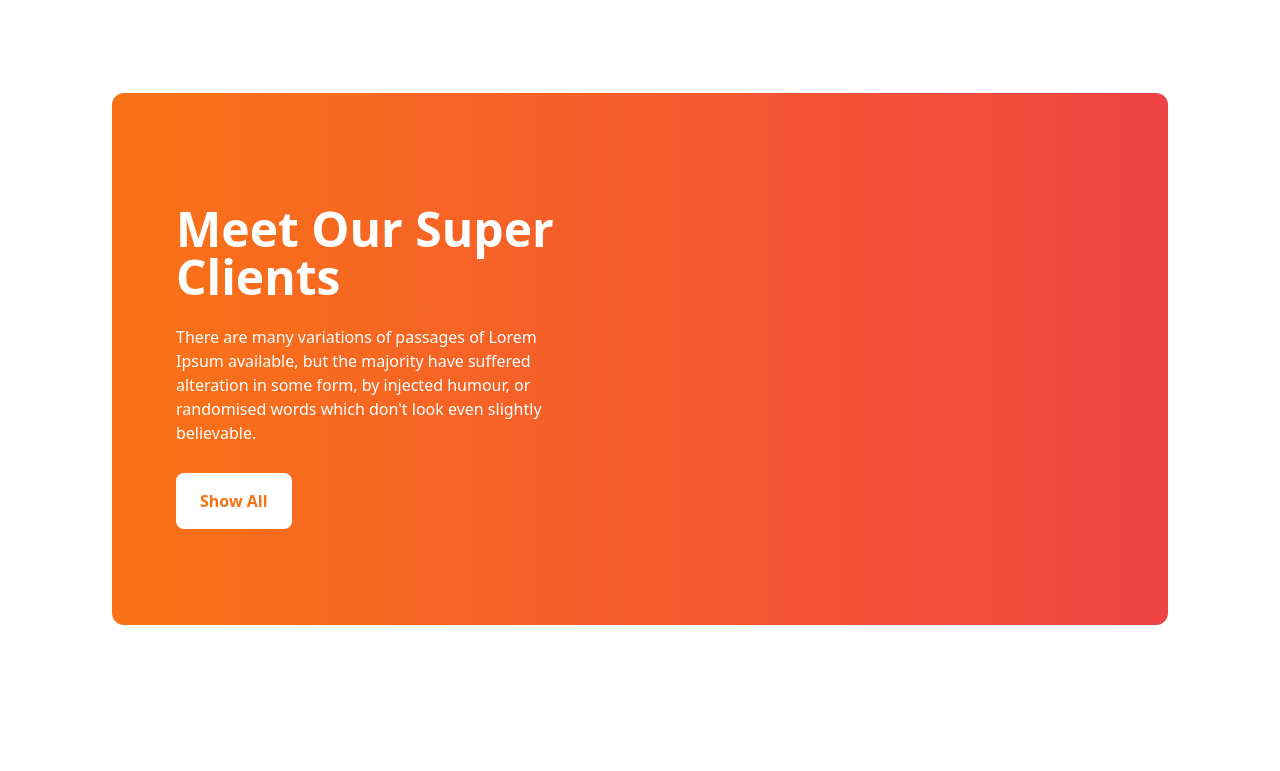
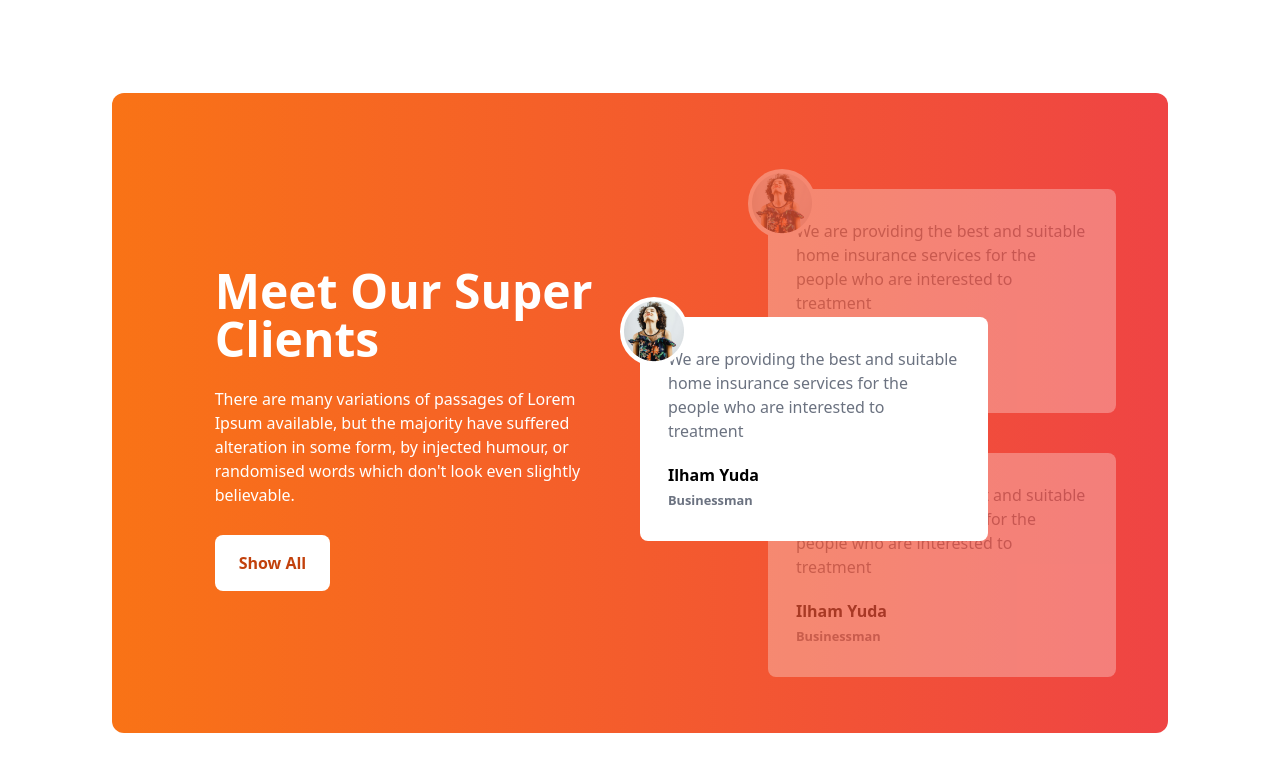
Before and after one commit to sazzadrafi/tea-house-tailwind, a plain HTML site: page index.html in a window 1280 px wide. Shown: the part 1723-2494 px from the top of the page. Before the commit the page ends 2444 px from the top, so only its background shows below. Drawn offline with nearby package versions, Linux system fonts and the light colour scheme.

Commit message:
review section complete

```diff
--- a/index.html
+++ b/index.html
@@ -153,14 +153,68 @@
             <div class="
              bg-gradient-to-r from-orange-500 to-red-500 rounded-xl grid grid-cols-1 lg:grid-cols-2 text-white px-7  md:px-16">
              <!-- Text section -->
-             <div class="w-5/6">
-                <h1 class="text-5xl font-bold mb-6 mt-28">Meet Our Super <br> Clients</h1>
-                <p class="mb-7">There are many variations of passages of Lorem Ipsum available, but the majority have suffered alteration in some form, by injected humour, or randomised words which don't look even slightly believable. </p>
-                <button class=" bg-white text-orange-500 rounded-lg  py-4 px-6 font-bold mb-24">Show All</button>
+            <div class="flex justify-center items-center overflow-hidden">
+                <div class="w-5/6">
+                    <h1 class="text-5xl font-bold mb-6 mt-28">Meet Our Super <br> Clients</h1>
+                    <p class="mb-7">There are many variations of passages of Lorem Ipsum available, but the majority have suffered alteration in some form, by injected humour, or randomised words which don't look even slightly believable. </p>
+                    <button class=" bg-white text-orange-700 rounded-lg  py-4 px-6 font-bold mb-20">Show All</button>
 
-             </div>
+                 </div>
+
+            </div>
+
              <!-- Photo and review card section-->
-             <div class="">
+             <div class="relative py-24">
+                <!-- Middle card -->
+                <div class="absolute z-10 top-48 md:top-56">
+                    <div class=" h-56 w-full md:w-3/4 bg-white text-black rounded-lg flex items-center px-7">
+
+                        <div class="absolute -top-5 -left-5 bg-white rounded-full">
+                            <img class="p-1" src="./images/client.png" alt="">
+                     </div>
+                      <div>
+                        <p class="text-gray-500 mb-5 ">
+                            We are providing the best and suitable home insurance services for the people who are interested to treatment
+                        </p>
+                        <h1 class="font-bold">Ilham Yuda</h1>
+                         <small class="font-bold text-gray-500">Businessman</small>
+                      </div>
+
+                    </div>
+
+                </div>
+
+                <!-- Top card -->
+                <div class="relative left-8 md:left-32 opacity-30  h-56 w-full md:w-3/4 bg-white text-black rounded-lg flex items-center px-7">
+
+                    <div class="absolute -top-5 -left-5 bg-white rounded-full">
+                        <img class="p-1" src="./images/client.png" alt="">
+                 </div>
+                  <div>
+                    <p class="text-gray-500 mb-5 ">
+                        We are providing the best and suitable home insurance services for the people who are interested to treatment
+                    </p>
+                    <h1 class="font-bold">Ilham Yuda</h1>
+                     <small class="font-bold text-gray-500">Businessman</small>
+                  </div>
+
+                </div>
+
+                <!-- Bottom card  -->
+                <div class="relative left-8 md:left-32 top-10 opacity-30 h-56 w-full md:w-3/4 bg-white text-black rounded-lg flex items-center px-7">
+
+                    <div class="absolute -top-5 -left-5 bg-white rounded-full">
+                        <img class="p-1" src="./images/client.png" alt="">
+                 </div>
+                  <div>
+                    <p class="text-gray-500 mb-5 ">
+                        We are providing the best and suitable home insurance services for the people who are interested to treatment
+                    </p>
+                    <h1 class="font-bold">Ilham Yuda</h1>
+                     <small class="font-bold text-gray-500">Businessman</small>
+                  </div>
+
+                </div>
 
              </div>
 
```
